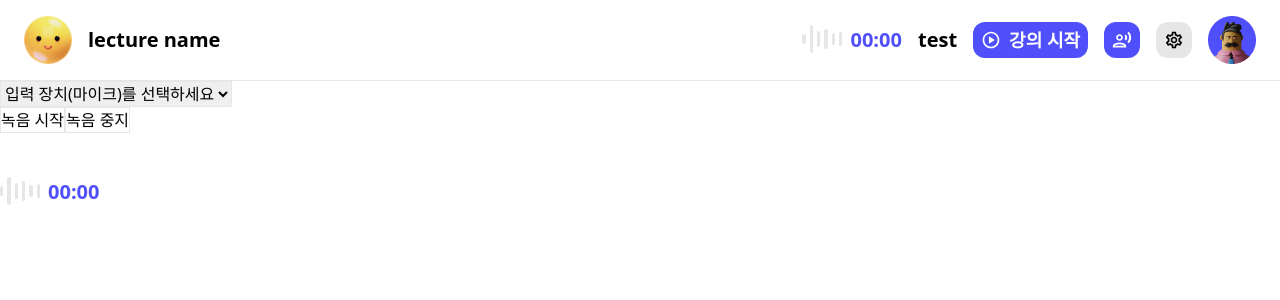
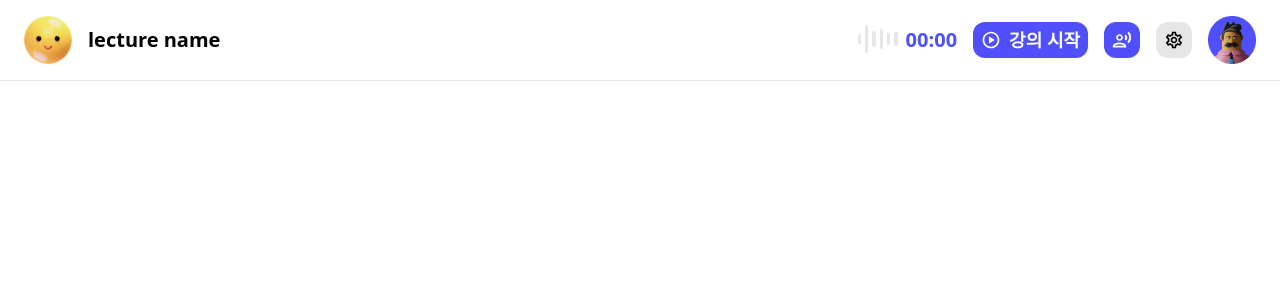
Before and after one commit to boostcampwm2023/web13_Boarlog, a React (Vite) app in the folder frontend/: page /mictest in a window 1280 px wide. Shown: the top 300 px of the page. Built offline with nearby package versions, Linux system fonts and the light colour scheme; a web font is replaced by a local one.

Commit message:
feat: volume meter 컴포넌트로 분리 #69
음성파형(볼륨 값 시각화)을 나타내는 컴포넌트를 별도로 분리했습니다.

```diff
--- a/frontend/src/components/Header/components/HeaderLecturerControls.tsx
+++ b/frontend/src/components/Header/components/HeaderLecturerControls.tsx
@@ -1,5 +1,8 @@
-import { useState, useEffect, useRef } from "react";
+import { useState, useRef } from "react";
 import { useRecoilValue } from "recoil";
+
+import VolumeMeter from "./VolumeMeter";
+
 import PlayIcon from "@/assets/svgs/play.svg?react";
 import StopIcon from "@/assets/svgs/stop.svg?react";
 import MicOnIcon from "@/assets/svgs/micOn.svg?react";
@@ -11,32 +14,32 @@ import selectedMicrophoneState from "./MicState";
 const HeaderLecturerControls = () => {
   const [isLectureStart, setIsLectureStart] = useState(false);
   const [isMicOn, setIsMicOn] = useState(true);
+  const [audioURL, setAudioURL] = useState<string | null>(null);
+  const [recordingTime, setRecordingTime] = useState<number>(0);
 
-  const [audioURL, setAudioURL] = useState<string | null>(null);
-  //const [microphoneDevices, setMicrophoneDevices] = useState<MediaDeviceInfo[]>([]);
-  //const [selectedMicrophone, setSelectedMicrophone] = useState<string | null>(null);
-  const [recordingTime, setRecordingTime] = useState<number>(0);
+  const [micVolume, setMicVolume] = useState<number>(0);
 
   const mediaRecorderRef = useRef<MediaRecorder | null>(null);
   const recordingTimerRef = useRef<number | null>(null);
   const onFrameIdRef = useRef<number | null>(null);
-  const volumeMeterRef = useRef<HTMLDivElement>(null);
+
   const selectedMicrophone = useRecoilValue(selectedMicrophoneState);
 
   const startRecording = () => {
-    console.log(selectedMicrophone);
     if (!selectedMicrophone) return;
 
     navigator.mediaDevices
-      .getUserMedia({ audio: { deviceId: selectedMicrophone } }) // 오디오 엑세스 요청 audio: { deviceId: selectedMicrophone }
+      .getUserMedia({ audio: { deviceId: selectedMicrophone } }) // 오디오 엑세스 요청
       .then((stream) => {
-        console.log(`강의 시작`);
         // 요청이 승인되면 실행
         const mediaRecorder = new MediaRecorder(stream);
         mediaRecorderRef.current = mediaRecorder; // mediaRecorder 상태 업데이트
-        const chunks: BlobPart[] = [];
+
+        mediaRecorder.start();
+        setIsLectureStart(true);
 
         // 향후 녹음된 오디오 데이터 전송을 위한 부분입니다-----------
+        const chunks: BlobPart[] = [];
         mediaRecorder.ondataavailable = (event) => {
           if (event.data.size > 0) {
             chunks.push(event.data);
@@ -51,9 +54,7 @@ const HeaderLecturerControls = () => {
         };
         //-------------------------------------------------------------
 
-        mediaRecorder.start();
-        setIsLectureStart(true);
-
+        // 마이크 볼륨 측정을 위한 부분입니다
         const context = new AudioContext();
         const analyser = context.createAnalyser();
         const mediaStreamAudioSourceNode = context.createMediaStreamSource(stream);
@@ -67,11 +68,12 @@ const HeaderLecturerControls = () => {
           }
           const rms = Math.sqrt(sum / pcmData.length);
           const normalizedVolume = Math.min(1, rms / 0.5); // 볼륨 값 정규화 (0~1)
-          colorVolumeMeter(normalizedVolume);
+          setMicVolume(normalizedVolume);
           onFrameIdRef.current = window.requestAnimationFrame(onFrame);
         };
         onFrameIdRef.current = window.requestAnimationFrame(onFrame);
 
+        // 경과 시간을 표시하기 위한 부분입니다
         let startTime: number = Date.now();
         const updateRecordingTime = () => {
           const elapsedTime = Math.floor((Date.now() - startTime) / 1000);
@@ -95,36 +97,10 @@ const HeaderLecturerControls = () => {
     }
   };
 
-  const normalizeToInteger = (volume: number, min: number, max: number) => {
-    const scaledValue = Math.min(max, Math.max(min, volume * (max - min) + min));
-    return Math.round(scaledValue);
-  };
-
-  const colorVolumeMeter = (vol: number) => {
-    if (!volumeMeterRef.current) return;
-    const VOL_METER_MAX = 6; // 표시할 볼륨 미터 개수
-    const childrens = volumeMeterRef.current.querySelectorAll("div") as NodeListOf<HTMLDivElement>;
-    const numberOfChildToColor = normalizeToInteger(vol, 0, VOL_METER_MAX);
-    const coloredChild = Array.from(childrens).slice(0, numberOfChildToColor);
-    childrens.forEach((pid) => {
-      pid.style.backgroundColor = "#e6e6e6";
-    });
-    coloredChild.forEach((pid) => {
-      pid.style.backgroundColor = "#4F4FFB";
-    });
-  };
-
   return (
     <>
       <div className="flex gap-2">
-        <div className="volume-meter flex w-[40px] h-[28px] gap-1 justify-center items-center" ref={volumeMeterRef}>
-          <div className="w-[10%] h-[35%] rounded bg-grayscale-lightgray"></div>
-          <div className="w-[10%] h-[100%] rounded bg-grayscale-lightgray"></div>
-          <div className="w-[10%] h-[60%] rounded bg-grayscale-lightgray"></div>
-          <div className="w-[10%] h-[70%] rounded bg-grayscale-lightgray"></div>
-          <div className="w-[10%] h-[45%] rounded bg-grayscale-lightgray"></div>
-          <div className="w-[10%] h-[50%] rounded bg-grayscale-lightgray"></div>
-        </div>
+        <VolumeMeter micVolume={micVolume} />
         <p className="semibold-20 text-boarlog-100">
           {Math.floor(recordingTime / 60)
             .toString()
@@ -132,7 +108,7 @@ const HeaderLecturerControls = () => {
           :{(recordingTime % 60).toString().padStart(2, "0")}
         </p>
       </div>
-      test
+
       <SmallButton
         className={`text-grayscale-white ${isLectureStart ? "bg-alert-100" : "bg-boarlog-100"}`}
         onClick={!isLectureStart ? startRecording : stopRecording}
--- a/frontend/src/components/Header/components/HeaderSettingModal.tsx
+++ b/frontend/src/components/Header/components/HeaderSettingModal.tsx
@@ -1,4 +1,4 @@
-import { useState, useEffect, useRef } from "react";
+import { useState, useEffect } from "react";
 import { useSetRecoilState } from "recoil";
 import selectedMicrophoneState from "./MicState";
 
@@ -41,7 +41,7 @@ const HeaderSettingModal = ({ isSettingClicked, setIsSettingClicked }: HeaderSet
           <p className="semibold-18">입력 장치 설정</p>
         </div>
 
-        <select className="border semibold-18" onChange={(e) => setSelectedMicrophone(e.target.value)}>
+        <select className="border semibold-18 w-[100%]" onChange={(e) => setSelectedMicrophone(e.target.value)}>
           {microphoneDevices.map((device) => (
             <option value={device.deviceId}>{device.label || `마이크 ${microphoneDevices.indexOf(device) + 1}`}</option>
           ))}
--- /dev/null
+++ b/frontend/src/components/Header/components/VolumeMeter.tsx
@@ -0,0 +1,43 @@
+import { useEffect, useRef } from "react";
+
+const VolumeMeter = ({ micVolume }: { micVolume: number }) => {
+  const volumeMeterRef = useRef<HTMLDivElement>(null);
+
+  useEffect(() => {
+    colorVolumeMeter(micVolume);
+  }, [micVolume]);
+
+  const normalizeToInteger = (volume: number, min: number, max: number) => {
+    const scaledValue = Math.min(max, Math.max(min, volume * (max - min) + min));
+    return Math.round(scaledValue);
+  };
+
+  const colorVolumeMeter = (vol: number) => {
+    if (!volumeMeterRef.current) return;
+    const VOL_METER_MAX = 6; // 표시할 볼륨 미터 개수
+    const childrens = volumeMeterRef.current.querySelectorAll("div") as NodeListOf<HTMLDivElement>;
+    const numberOfChildToColor = normalizeToInteger(vol, 0, VOL_METER_MAX);
+    const coloredChild = Array.from(childrens).slice(0, numberOfChildToColor);
+    childrens.forEach((pid) => {
+      pid.style.backgroundColor = "#e6e6e6";
+    });
+    coloredChild.forEach((pid) => {
+      pid.style.backgroundColor = "#4F4FFB";
+    });
+  };
+
+  return (
+    <>
+      <div className="flex w-[40px] h-[28px] gap-1 justify-center items-center" ref={volumeMeterRef}>
+        <div className="w-[10%] h-[35%] rounded bg-grayscale-lightgray"></div>
+        <div className="w-[10%] h-[100%] rounded bg-grayscale-lightgray"></div>
+        <div className="w-[10%] h-[60%] rounded bg-grayscale-lightgray"></div>
+        <div className="w-[10%] h-[70%] rounded bg-grayscale-lightgray"></div>
+        <div className="w-[10%] h-[45%] rounded bg-grayscale-lightgray"></div>
+        <div className="w-[10%] h-[50%] rounded bg-grayscale-lightgray"></div>
+      </div>
+    </>
+  );
+};
+
+export default VolumeMeter;
--- a/frontend/src/pages/MicTest/MicTest.tsx
+++ b/frontend/src/pages/MicTest/MicTest.tsx
@@ -1,11 +1,9 @@
 import Header from "@/components/Header/Header";
-import AudioRecord from "./components/AudioRecord";
 
 const MicTest = () => {
   return (
     <>
       <Header type="instructor" />
-      <AudioRecord />
     </>
   );
 };
--- a/frontend/src/pages/MicTest/components/AudioRecord.tsx
+++ b/frontend/src/pages/MicTest/components/AudioRecord.tsx
@@ -1,3 +1,5 @@
+// 디버깅을 위해서 임시로 남겨둔 프로토타입 컴포넌트입니다. 리뷰할 때 무시해주세요.
+
 import { useState, useEffect, useRef } from "react";
 
 const AudioRecord = () => {
@@ -108,7 +110,6 @@ const AudioRecord = () => {
     const VOL_METER_MAX = 6; // 표시할 볼륨 미터 개수
     const childrens = volumeMeterRef.current.querySelectorAll("div") as NodeListOf<HTMLDivElement>;
     const numberOfChildToColor = normalizeToInteger(vol, 0, VOL_METER_MAX);
-    //console.log(`vol :`, vol, numberOfChildToColor);
     const coloredChild = Array.from(childrens).slice(0, numberOfChildToColor);
     childrens.forEach((pid) => {
       pid.style.backgroundColor = "#e6e6e6";
@@ -122,7 +123,6 @@ const AudioRecord = () => {
     const VOL_METER_MAX = 10; // 표시할 볼륨 미터 개수
     const childrens = volumeMeterRef2.current.querySelectorAll("div") as NodeListOf<HTMLDivElement>;
     const numberOfChildToColor = normalizeToInteger(vol, 1, VOL_METER_MAX);
-    //console.log(`vol :`, vol, numberOfChildToColor);
     const coloredChild = Array.from(childrens).slice(0, numberOfChildToColor);
     childrens.forEach((pid) => {
       pid.style.backgroundColor = "#e6e6e6";
```
